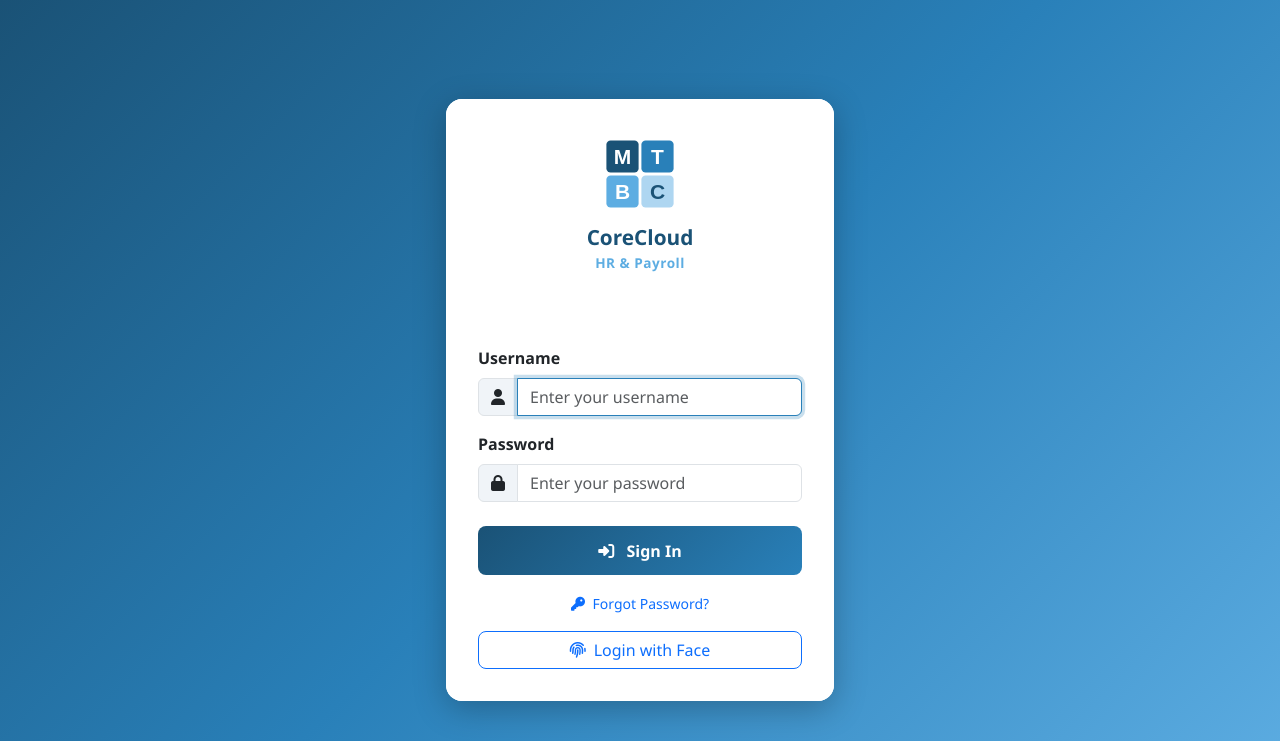
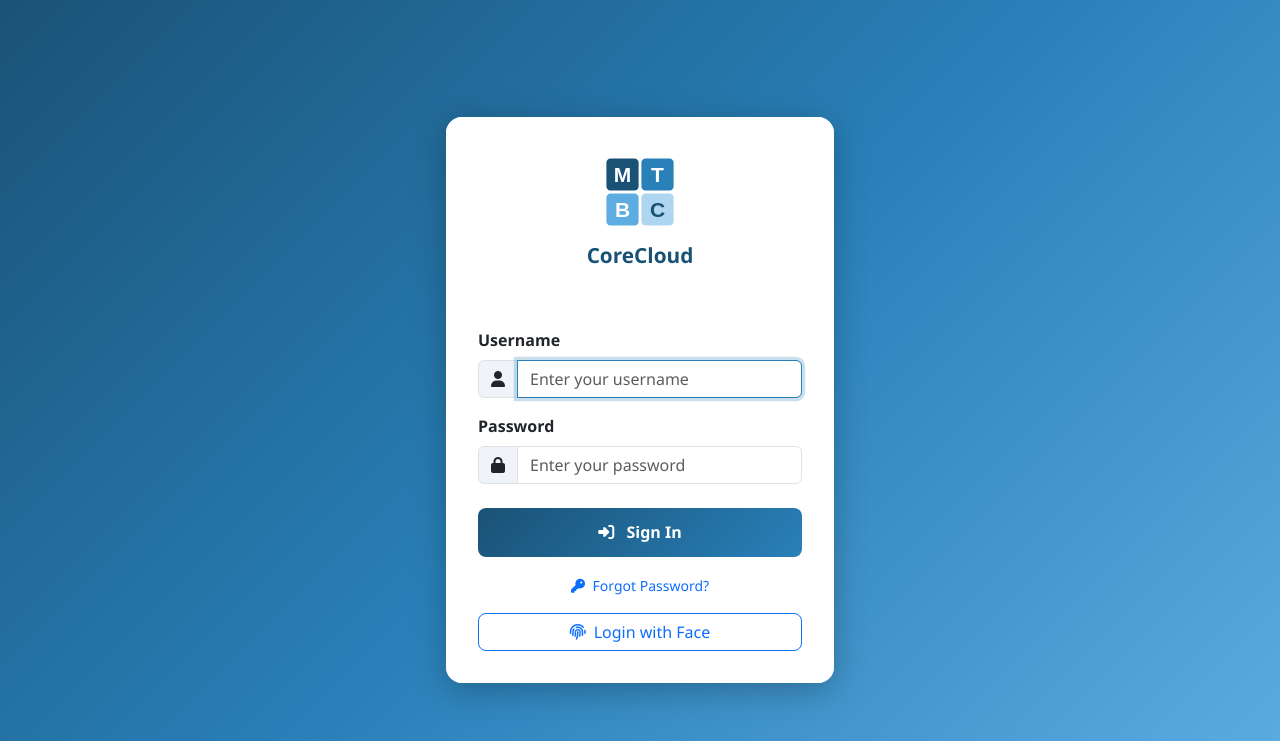
Before and after one commit to banday72/HR-PAYROLL-SYSTEM, a Django app: page /login/ in a window 1280 px wide. Shown: the top 741 px of the page. Run offline with Django 5.2, Linux system fonts and the light colour scheme; data that the repository does not hold is empty; parts of the project's set-up code (start-up, migrations or seed data) failed here and were passed over.

Commit message:
Remove HR Payroll branding; role-based menus only

```diff
--- a/templates/base.html
+++ b/templates/base.html
@@ -77,7 +77,6 @@
             </svg>
             <div>
                 <div class="app-title">CoreCloud</div>
-                <div class="app-subtitle">HR &amp; Payroll</div>
             </div>
         </div>
         <div class="header-right">
--- a/templates/registration/login.html
+++ b/templates/registration/login.html
@@ -80,7 +80,6 @@
                     </svg>
                 </div>
                 <h3>CoreCloud</h3>
-                <p>HR &amp; Payroll</p>
             </div>
             <div class="login-body">
                 {% if messages %}
```
